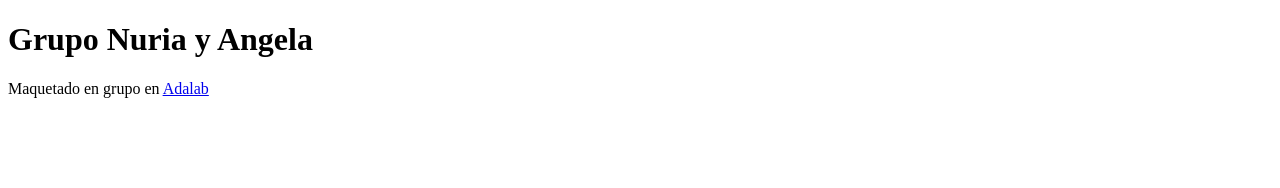
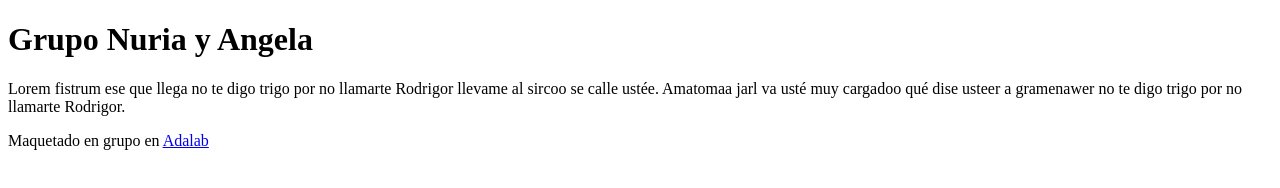
Before and after one commit to ANGELACAMU/Ejercicios-para-el-pair, a plain HTML site: page index.html in a window 1280 px wide. Drawn offline with Linux system fonts and the light colour scheme.

Commit message:
añado contenido

```diff
--- a/index.html
+++ b/index.html
@@ -16,7 +16,7 @@
         </section>
 
         <section class="contenido">
-
+            <p>Lorem fistrum ese que llega no te digo trigo por no llamarte Rodrigor llevame al sircoo se calle ustée. Amatomaa jarl va usté muy cargadoo qué dise usteer a gramenawer no te digo trigo por no llamarte Rodrigor.</p>
         </section>
 
     </main>
```
